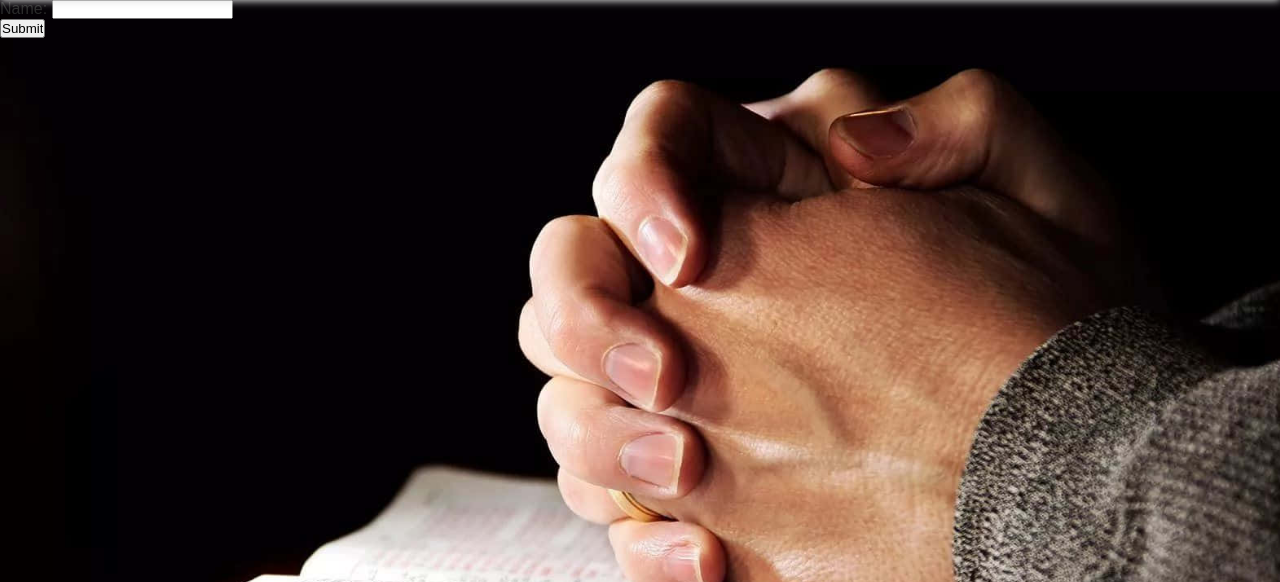
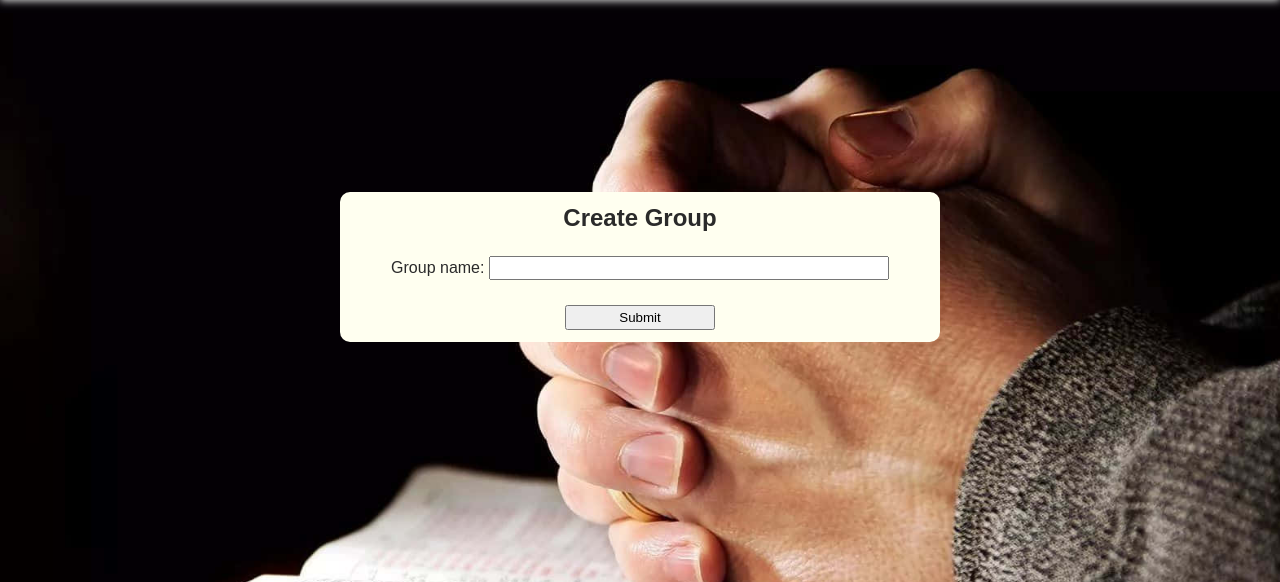
Before and after one commit to stephenlindstrom/prayer_warrior, a Django app: page /app/create-group/ in a window 1280 px wide. Shown: the part 80-662 px from the top of the page. Run offline with Django 5.2, Linux system fonts and the light colour scheme; a user stored in the database is signed in.

Commit message:
Update styling of create group page
Make styled form to add new group

```diff
--- a/app/static/app/base.css
+++ b/app/static/app/base.css
@@ -7,14 +7,13 @@
 }
 
 body {
-    height: 100vh;
     color: var(--text-color);
     box-sizing: border-box;
+    background-repeat: no-repeat;
+    background-color: black;
     background-image: url(images/prayer-3.jpg);
     background-size: cover;
     background-position: 0 5rem;
-    background-repeat: no-repeat;
-    background-color: black;
 }
 
 #content {
--- /dev/null
+++ b/app/static/app/create-group.css
@@ -0,0 +1,26 @@
+.form-container {
+    display: flex;
+    justify-content: center;
+}
+
+.add-group-form {
+    margin-top: 12rem;
+    border-radius: 10px;
+    background-color: var(--secondary-color);
+    height: 150px;
+    width: 600px;
+    display: flex;
+    flex-direction: column;
+    align-items: center;
+    justify-content: space-around;
+}
+
+
+.input-box > input {
+    width: 400px;
+    height: 1.5rem;
+}
+
+.add-group-form > button {
+    width: 25%
+}
--- a/app/static/app/index.css
+++ b/app/static/app/index.css
@@ -2,7 +2,7 @@ blockquote {
     padding: 20px 50px;
     margin: 6rem 2rem 0 0;
     color: var(--secondary-color);
-    width: 36vw;
+    width: 700px;
     font-size: 2.7rem;
     font-family: Georgia, 'Times New Roman', Times, serif
 }
@@ -10,4 +10,5 @@ blockquote {
 body {
     background-image: url(images/prayer-3.jpg);
     background-size: cover;
+    background-position: 0 5rem;
 }
--- a/app/templates/app/create-group.html
+++ b/app/templates/app/create-group.html
@@ -1,13 +1,19 @@
 {% extends "app/navbar.html" %}
-
+{% load static %}
+{% block page-style %} <link href="{% static 'app/create-group.css' %}" rel="stylesheet"> {% endblock %}
 {% block content %}
 
-<form action="{% url 'app:create-group' %}" method="post">
-{% csrf_token %}
-{{ form }}
-<input type="submit">
-</form>
-
+<div class="form-container">
+    <form action="{% url 'app:create-group' %}" method="post" class="add-group-form">
+    {% csrf_token %}
+        <h2 class="form-item">Create Group</h2>
+        <div class="input-box form-item">
+            <label for="group-name">Group name:</label>
+            <input type="text" name="name" id="group-name" required>
+        </div>
+        <button type="Submit" class="form-item">Submit</button>
+    </form>
+</div>
 {% if messages %}
     {% for message in messages %}
         {{ message }}
```
Also changed, not shown: db.sqlite3.
